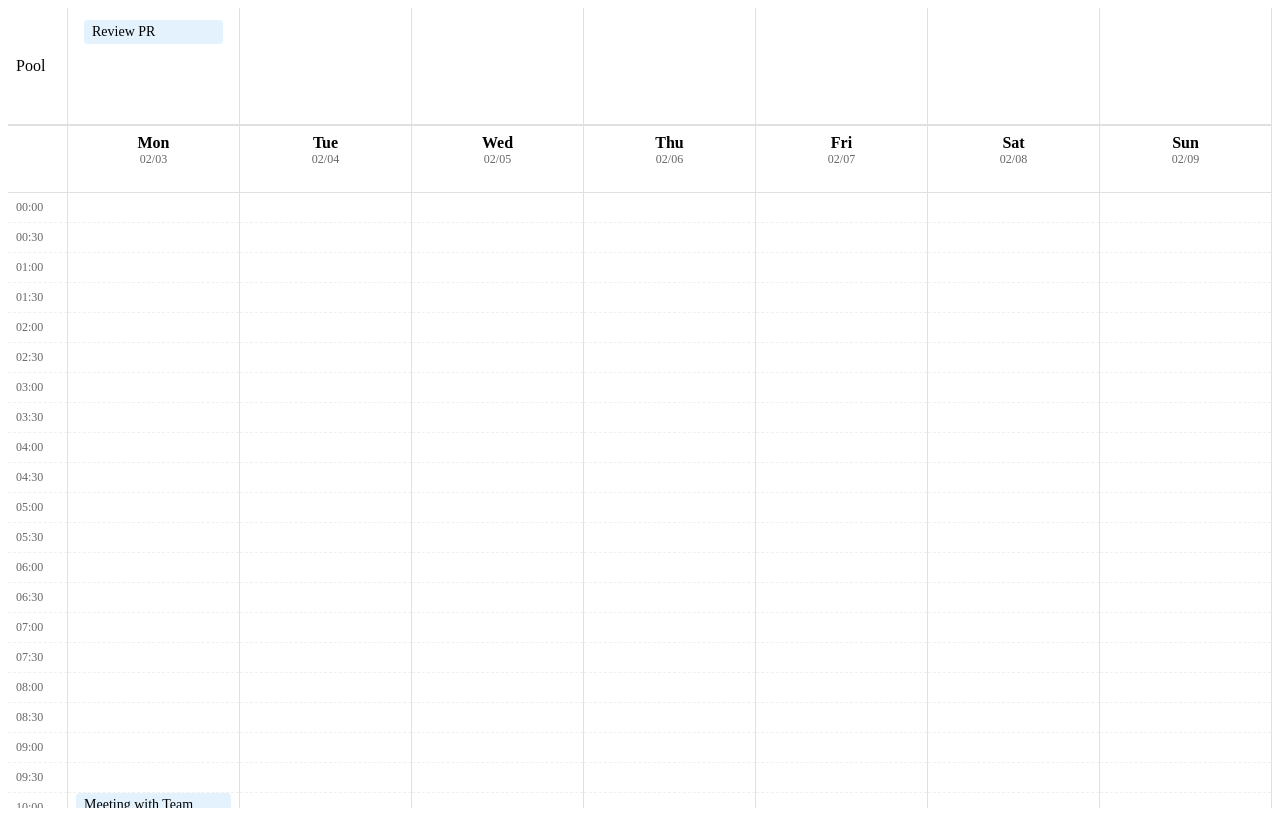
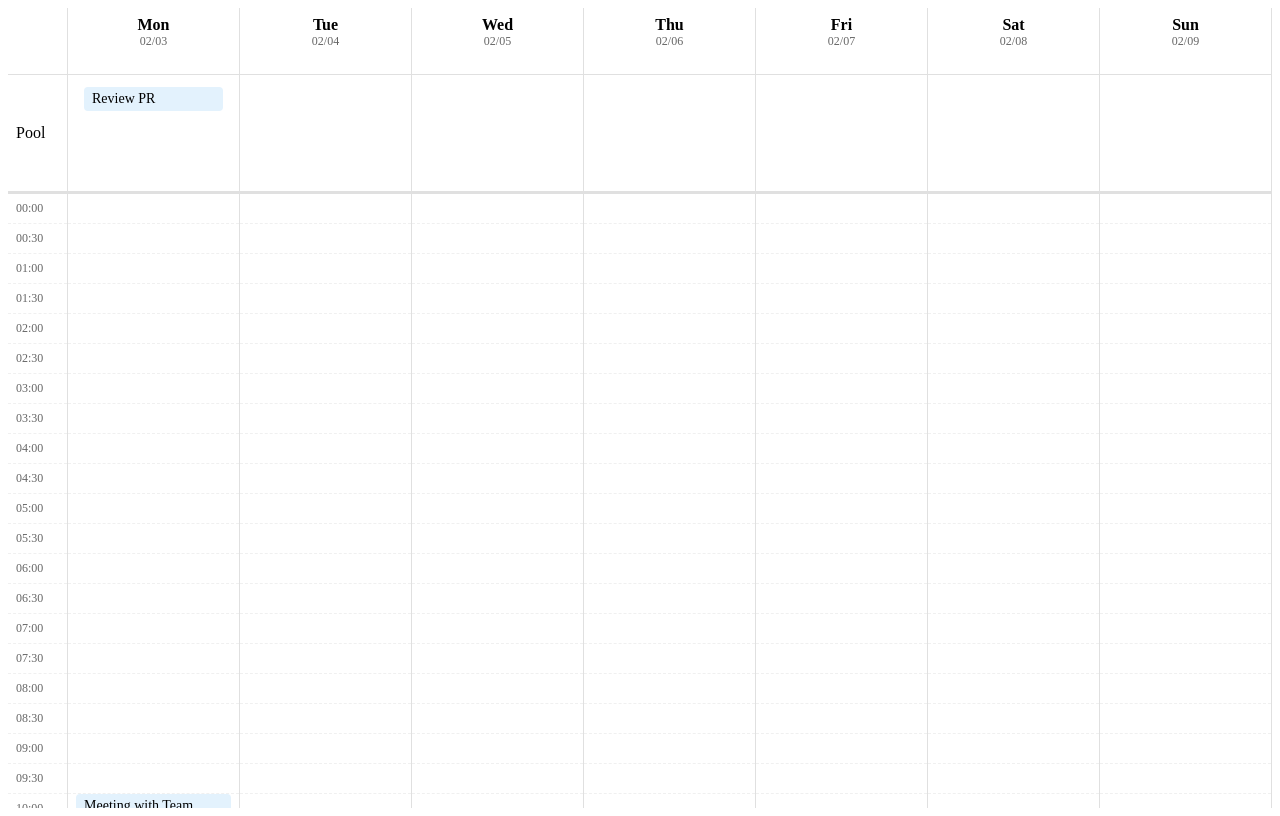
Before and after one commit to psyluo/flexcal, a React (Vite) app: page / in a window 1280 px wide. Built offline with nearby package versions, Linux system fonts and the light colour scheme.

Commit message:
日历Pool行拖拽创建拉拽 - 已知没有实现的：   - 单击打开菜单   - 下滚状态下Pool相互拖动会放到下面一层的时间格中

```diff
--- a/src/components/Calendar.tsx
+++ b/src/components/Calendar.tsx
@@ -22,15 +22,41 @@ const CalendarContainer = styled.div`
   display: flex;
   flex-direction: column;
   height: 100vh;
-  overflow: hidden;
 `;
 
-const PoolContainer = styled.div`
+const FixedHeader = styled.div`
+  position: sticky;
+  top: 0;
+  background: white;
+  z-index: 4;
+  border-bottom: 1px solid #e0e0e0;
+`;
+
+const HeaderRow = styled.div`
   display: grid;
   grid-template-columns: 60px repeat(7, 1fr);
-  border-bottom: 2px solid #e0e0e0;
-  height: ${POOL_HEIGHT}px;
-  min-height: ${POOL_HEIGHT}px;
+  border-bottom: 1px solid #e0e0e0;
+`;
+
+const HeaderCell = styled.div`
+  padding: 8px;
+  text-align: center;
+  border-right: 1px solid #e0e0e0;
+  height: ${HEADER_HEIGHT}px;
+
+  .day-name {
+    font-weight: bold;
+  }
+
+  .date {
+    font-size: 12px;
+    color: #666;
+  }
+`;
+
+const ScrollableContent = styled.div`
+  flex: 1;
+  overflow-y: auto;
 `;
 
 const Calendar: React.FC = () => {
@@ -202,12 +228,25 @@ const Calendar: React.FC = () => {
         onDragEnd={handleDragEnd}
       >
         <CalendarContainer>
+          <FixedHeader>
+            <HeaderRow>
+              <HeaderCell />
+              {weekDays.map(date => (
+                <HeaderCell key={date.toISOString()}>
+                  <div className="day-name">{format(date, 'EEE')}</div>
+                  <div className="date">{format(date, 'MM/dd')}</div>
+                </HeaderCell>
+              ))}
+            </HeaderRow>
             <PoolRow
               events={events.filter(e => e.type === 'pool')}
               dates={weekDays}
               onEditEvent={handleEditEvent}
               onCreateEvent={handleCreateEvent}
             />
+          </FixedHeader>
+
+          <ScrollableContent>
             <WeekView
               events={events.filter(e => e.type === 'scheduled')}
               dates={weekDays}
@@ -215,6 +254,9 @@ const Calendar: React.FC = () => {
               onCreateEvent={handleCreateEvent}
               onResizeEvent={handleEventResize}
             />
+          </ScrollableContent>
+        </CalendarContainer>
+
         <DragOverlay>
           {activeEvent && (
             <EventItem
@@ -224,7 +266,6 @@ const Calendar: React.FC = () => {
             />
           )}
         </DragOverlay>
-        </CalendarContainer>
       </DndContext>
 
       {console.log('Calendar render, editingEvent:', editingEvent)}
--- a/src/components/EventItem.tsx
+++ b/src/components/EventItem.tsx
@@ -281,12 +281,10 @@ const EventItem: React.FC<EventItemProps> = ({
       >
         <EventContent>
           <div>{event.title}</div>
-          {!isPool && event.startTime && (
-            <div style={{ fontSize: '12px', color: '#666' }}>
-              {event.startTime}
-              {event.duration && ` (${event.duration}min)`}
-            </div>
-          )}
+          <div style={{ fontSize: '12px', color: '#666' }}>
+            {event.startTime && `${event.startTime}, `}
+            {event.duration && `${event.duration}min`}
+          </div>
         </EventContent>
       </DraggableArea>
     </EventItemContainer>
--- a/src/components/WeekView.tsx
+++ b/src/components/WeekView.tsx
@@ -8,15 +8,19 @@ import { useDroppable } from '@dnd-kit/core';
 
 const WeekViewContainer = styled.div`
   flex: 1;
-  overflow-y: auto;
   display: flex;
   flex-direction: column;
+  overflow: hidden;
 `;
 
 const HeaderRow = styled.div`
   display: grid;
   grid-template-columns: 60px repeat(7, 1fr);
   border-bottom: 1px solid #e0e0e0;
+  background: white;
+  position: sticky;
+  top: 0;
+  z-index: 3;
 `;
 
 const HeaderCell = styled.div`
@@ -40,6 +44,7 @@ const TimeGridContainer = styled.div`
   grid-template-columns: 60px repeat(7, 1fr);
   flex: 1;
   position: relative;
+  overflow-y: auto;
 `;
 
 const TimeColumn = styled.div`
@@ -147,17 +152,7 @@ const WeekView: React.FC<WeekViewProps> = ({ events, dates, onEditEvent, onCreat
 
   return (
     <WeekViewContainer>
-      <HeaderRow>
-        <HeaderCell />
-        {dates.map(date => (
-          <HeaderCell key={date.toISOString()}>
-            <div className="day-name">{format(date, 'EEE')}</div>
-            <div className="date">{format(date, 'MM/dd')}</div>
-          </HeaderCell>
-        ))}
-      </HeaderRow>
-
-      <TimeGridContainer className="time-grid-container">
+      <TimeGridContainer>
         <TimeColumn>
           {timeBlocks.map((block, index) => (
             <TimeSlot key={index}>
@@ -166,14 +161,11 @@ const WeekView: React.FC<WeekViewProps> = ({ events, dates, onEditEvent, onCreat
           ))}
         </TimeColumn>
 
-        {dates.map(date => {
-          const dropId = `day-${date.toISOString()}`;
-
-          return (
+        {dates.map(date => (
           <DayColumn key={date.toISOString()}>
             {timeBlocks.map((block, index) => {
               const { setNodeRef, isOver } = useDroppable({
-                  id: `${dropId}-${block.hour}-${block.minute}`,
+                id: `${date.toISOString()}-${block.hour}-${block.minute}`,
                 data: {
                   date,
                   type: 'scheduled',
@@ -203,10 +195,7 @@ const WeekView: React.FC<WeekViewProps> = ({ events, dates, onEditEvent, onCreat
               );
             })}
             {events
-                .filter(event => {
-                  const eventDate = new Date(event.date);
-                  return isSameDay(eventDate, date);
-                })
+              .filter(event => isSameDay(new Date(event.date), date))
               .map(event => (
                 <EventItem
                   key={event.id}
@@ -216,8 +205,7 @@ const WeekView: React.FC<WeekViewProps> = ({ events, dates, onEditEvent, onCreat
                 />
               ))}
           </DayColumn>
-          );
-        })}
+        ))}
       </TimeGridContainer>
     </WeekViewContainer>
   );
```
Lines whose indentation alone changed are shown as unchanged.
